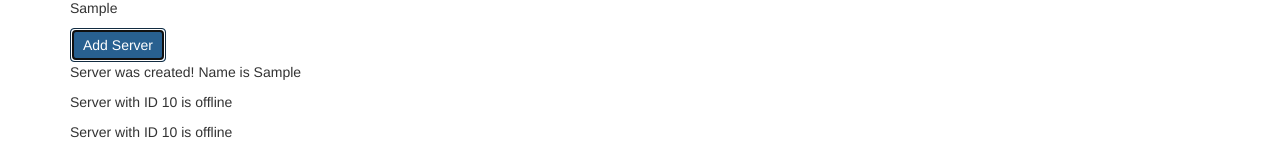
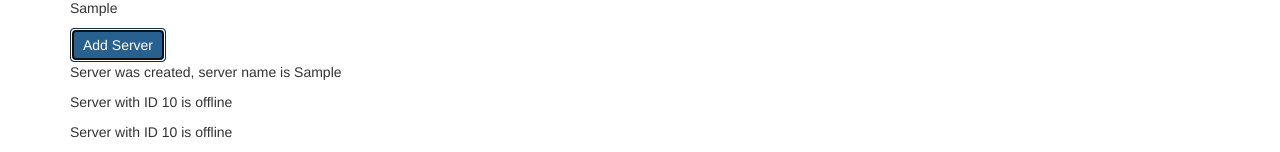
Before and after one commit to jrmahechad/angular-course-udemy, an Angular app: page / in a window 1280 px wide. Both pictures are taken after typing "Sample" into the empty fields and a click on the button "Add Server". Shown: the part 148-300 px from the top of the page. Built offline with nearby package versions, Linux system fonts and the light colour scheme.

Commit message:
ngIf and else

```diff
--- a/src/app/servers/servers.component.html
+++ b/src/app/servers/servers.component.html
@@ -16,6 +16,12 @@
   (click)="onCreateServer()">
     Add Server
 </button>
-<p>{{serverCreationStatus}}</p>
+<!--p>{{serverCreationStatus}}</p-->
+<p *ngIf="serverCreated; else noServer">Server was created, server name is {{ serverName }}</p>
+<ng-template #noServer>
+  <p>
+      No server was created!
+  </p>
+</ng-template>
 <app-server></app-server>
 <app-server></app-server>
--- a/src/app/servers/servers.component.ts
+++ b/src/app/servers/servers.component.ts
@@ -9,6 +9,7 @@
   allowNewServer = false;
   serverCreationStatus = 'No server was created!';
   serverName = '';
+  serverCreated = false;
 
   constructor() {
     setTimeout(() => {
@@ -20,6 +21,7 @@
   }
 
   onCreateServer() {
+    this.serverCreated = true;
     this.serverCreationStatus = 'Server was created! Name is ' + this.serverName;
   }
   onUpdateServerName(event: Event) {
```
